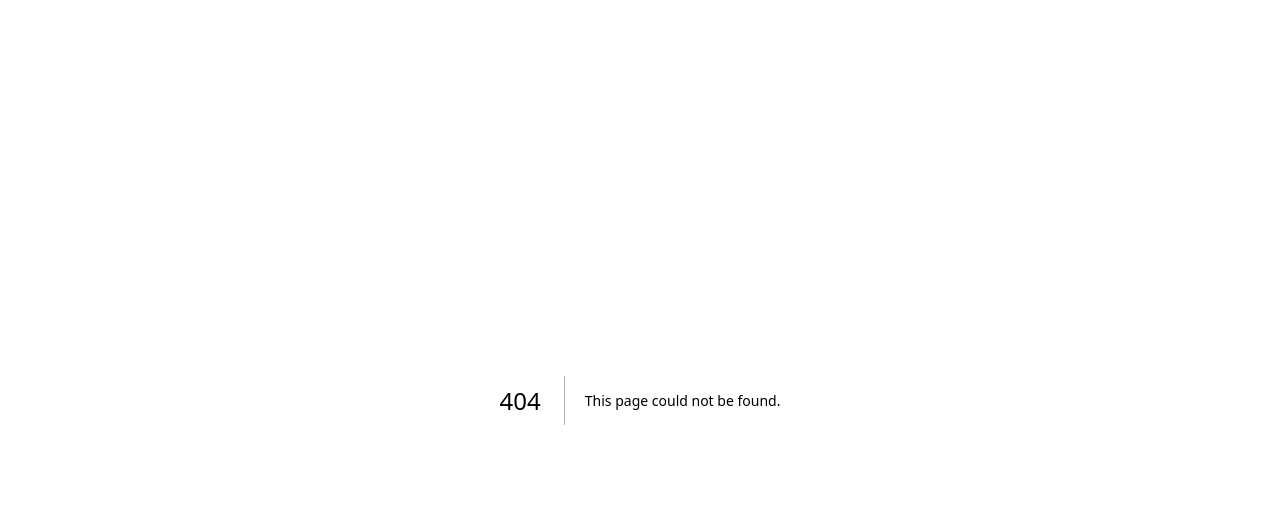
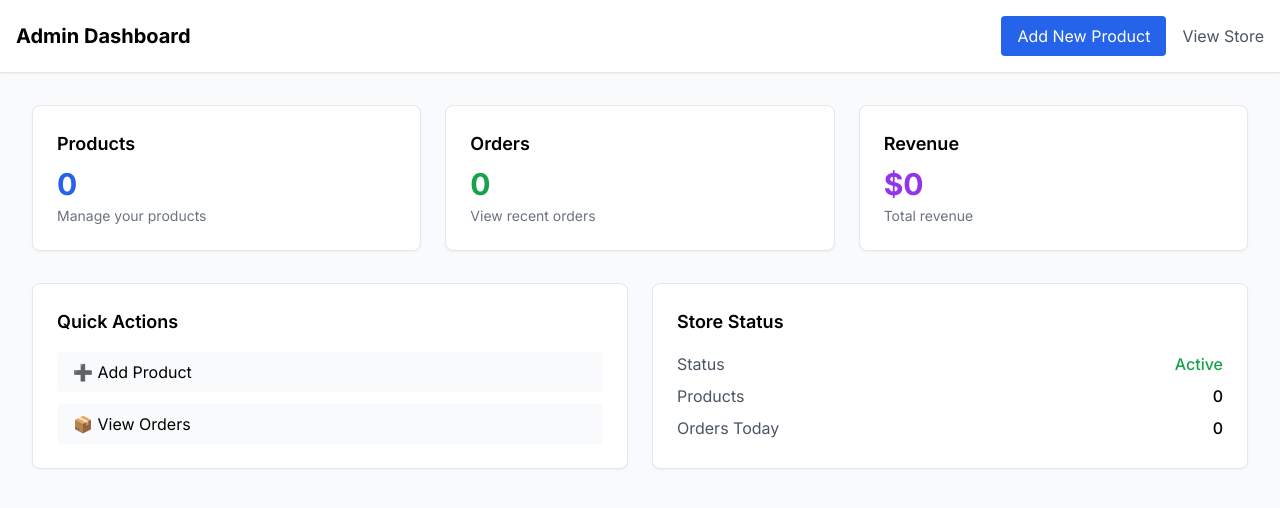
Before and after one commit to Rexinsider/ecommerce-storerex, a Next.js app: page /dashboard in a window 1280 px wide. Before the commit this address had no page. Shown: the top 508 px of the page. Built offline with nearby package versions, Linux system fonts and the light colour scheme.

Commit message:
Create page.tsx

```diff
--- /dev/null
+++ b/app/(admin)/dashboard/page.tsx
@@ -0,0 +1,87 @@
+import Link from 'next/link'
+
+export default function Dashboard() {
+  return (
+    <div className="min-h-screen bg-gray-50">
+      <nav className="bg-white shadow-sm border-b">
+        <div className="max-w-7xl mx-auto px-4 py-4 flex justify-between items-center">
+          <h1 className="text-xl font-bold">Admin Dashboard</h1>
+          <div className="flex gap-4">
+            <Link
+              href="/dashboard/products/new"
+              className="bg-blue-600 text-white px-4 py-2 rounded hover:bg-blue-700"
+            >
+              Add New Product
+            </Link>
+            <Link
+              href="/"
+              className="text-gray-600 hover:text-gray-900 py-2"
+            >
+              View Store
+            </Link>
+          </div>
+        </div>
+      </nav>
+
+      <main className="max-w-7xl mx-auto p-8">
+        <div className="grid grid-cols-1 md:grid-cols-3 gap-6">
+          <div className="bg-white p-6 rounded-lg shadow-sm border">
+            <h2 className="text-lg font-semibold mb-2">Products</h2>
+            <p className="text-3xl font-bold text-blue-600">0</p>
+            <p className="text-gray-500 text-sm mt-1">Manage your products</p>
+          </div>
+
+          <div className="bg-white p-6 rounded-lg shadow-sm border">
+            <h2 className="text-lg font-semibold mb-2">Orders</h2>
+            <p className="text-3xl font-bold text-green-600">0</p>
+            <p className="text-gray-500 text-sm mt-1">View recent orders</p>
+          </div>
+
+          <div className="bg-white p-6 rounded-lg shadow-sm border">
+            <h2 className="text-lg font-semibold mb-2">Revenue</h2>
+            <p className="text-3xl font-bold text-purple-600">$0</p>
+            <p className="text-gray-500 text-sm mt-1">Total revenue</p>
+          </div>
+        </div>
+
+        <div className="mt-8 grid grid-cols-1 md:grid-cols-2 gap-6">
+          <div className="bg-white p-6 rounded-lg shadow-sm border">
+            <h2 className="text-lg font-semibold mb-4">Quick Actions</h2>
+            <div className="space-y-3">
+              <Link
+                href="/dashboard/products/new"
+                className="block w-full text-left px-4 py-2 bg-gray-50 rounded hover:bg-gray-100"
+              >
+                ➕ Add Product
+              </Link>
+              <Link
+                href="/dashboard/orders"
+                className="block w-full text-left px-4 py-2 bg-gray-50 rounded hover:bg-gray-100"
+              >
+                📦 View Orders
+              </Link>
+            </div>
+          </div>
+
+          <div className="bg-white p-6 rounded-lg shadow-sm border">
+            <h2 className="text-lg font-semibold mb-4">Store Status</h2>
+            <div className="space-y-2">
+              <div className="flex justify-between">
+                <span className="text-gray-600">Status</span>
+                <span className="text-green-600 font-medium">Active</span>
+              </div>
+              <div className="flex justify-between">
+                <span className="text-gray-600">Products</span>
+                <span className="font-medium">0</span>
+              </div>
+              <div className="flex justify-between">
+                <span className="text-gray-600">Orders Today</span>
+                <span className="font-medium">0</span>
+              </div>
+            </div>
+          </div>
+        </div>
+      </main>
+    </div>
+  )
+}
```
